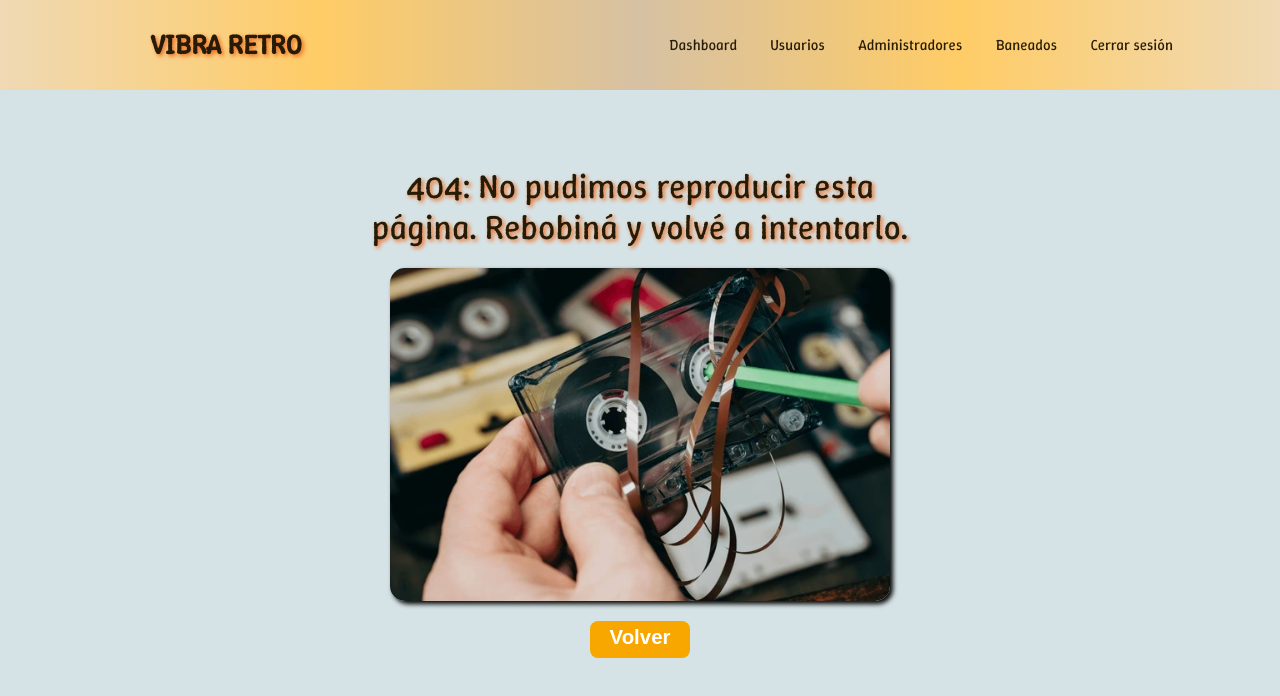
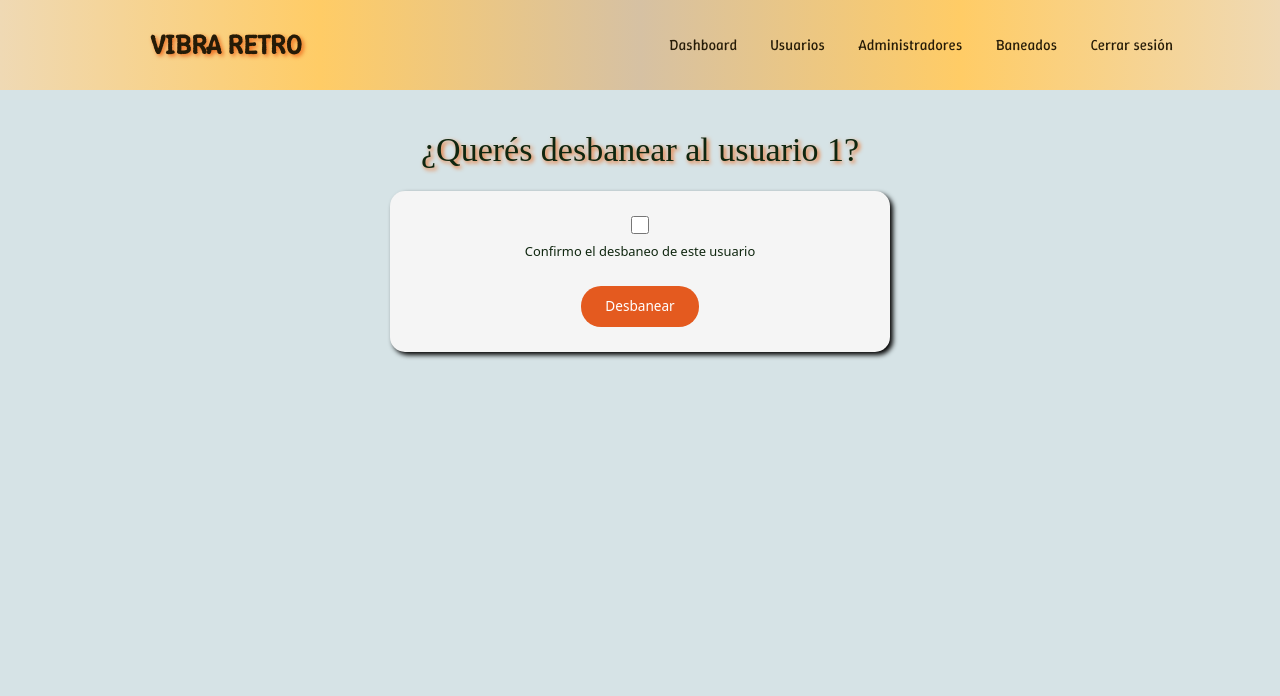
Before and after one commit to yamilaluz2/vibraretro-dashboard-react, a React (Create React App) app: page /unBan/1 in a window 1280 px wide. Before the commit this address had no page. Shown: the top 696 px of the page. Built offline with nearby package versions, Linux system fonts and the light colour scheme; sample sign-in values are in the browser's storage.

Commit message:
Se agregó componente unBan

```diff
--- a/src/App.js
+++ b/src/App.js
@@ -6,6 +6,7 @@ import Dashboard from './components/Dashboard/Dashboard';
 import Users from './components/Users/Users';
 import User from './components/User/User';
 import Ban from './components/Ban/Ban';
+import UnBan from './components/UnBan/UnBan';
 import Administrators from './components/Administrators/Administrators';
 import Banned from './components/Banned/Banned';
 import Error from './components/Error/Error';
@@ -26,6 +27,7 @@ function App() {
           <Route exact path='/users' element={<ProtectedRoutes><Users /></ProtectedRoutes>} />
           <Route exact path='/user/:userId' element={<ProtectedRoutes><User /></ProtectedRoutes>} />
           <Route exact path='/ban/:userId' element={<ProtectedRoutes><Ban /></ProtectedRoutes>} />
+          <Route exact path='/unBan/:userId' element={<ProtectedRoutes><UnBan /></ProtectedRoutes>} />
           <Route exact path='/administrators' element={<ProtectedRoutes><Administrators /></ProtectedRoutes>} />
           <Route exact path='/banned' element={<ProtectedRoutes><Banned /></ProtectedRoutes>} />
           <Route path='*' element={<Error />} />
--- a/src/components/Table/Table.jsx
+++ b/src/components/Table/Table.jsx
@@ -2,7 +2,7 @@ import React from 'react';
 import './Table.css';
 import Button from "../Button/Button";
 
-const Table = ({ users, onEdit, onBan }) => {
+const Table = ({ users, onEdit, onBan, unBan }) => {
   return (
     <div className="table-container">
       <table className='custom-table'>
@@ -26,7 +26,12 @@ const Table = ({ users, onEdit, onBan }) => {
               <td>{user.state ? "Baneado" : "Activo"}</td>
               <td className="action-buttons">
                 <Button text="Editar" callback={() => onEdit(user.id)} />
-                <Button text="Banear" callback={() => onBan(user.id)} />
+                {!user.state && (
+                  <Button text="Banear" callback={() => onBan(user.id)} />
+                )}
+                {user.state && (
+                  <Button text="Desbanear" callback={() => unBan(user.id)} />
+                )}
               </td>
             </tr>
           ))}
--- /dev/null
+++ b/src/components/UnBan/UnBan.css
@@ -0,0 +1,89 @@
+.unban-container {
+  display: flex;
+  flex-direction: column;
+  align-items: center;
+  justify-content: flex-start;
+  gap: 20px;
+  padding: 40px 20px;
+  width: 100vw;
+  min-height: 80vh;
+  background: #d6e3e6;
+  color: #0f260f;
+  box-sizing: border-box;
+}
+
+.unban-container h2 {
+  font-family: "Lobster", cursive;
+  font-size: 2.5rem;
+  text-shadow: 2px 2px 4px rgb(236, 104, 27);
+  margin: 0;
+  text-align: center;
+}
+
+.unban-form {
+  display: flex;
+  flex-direction: column;
+  gap: 15px;
+  background-color: #f5f5f5;
+  padding: 25px 20px;
+  border-radius: 15px;
+  box-shadow: 3px 3px 5px black;
+  width: 100%;
+  max-width: 500px;
+}
+
+.unban-form label {
+  display: flex;
+  flex-direction: column;
+  font-size: 0.95rem;
+  color: #0f260f;
+}
+
+.confirm-checkbox {
+  flex-direction: row;
+  align-items: center;
+  gap: 8px;
+}
+
+.confirm-checkbox input[type="checkbox"] {
+  width: 18px;
+  height: 18px;
+}
+
+.unban-form button {
+  margin-top: 10px;
+  align-self: center;
+  padding: 10px 24px;
+  border: none;
+  border-radius: 20px;
+  background-color: #e45a1f;
+  color: #fff;
+  font-size: 1rem;
+  cursor: pointer;
+  transition: transform 0.1s ease, box-shadow 0.1s ease, background-color 0.1s ease;
+}
+
+.unban-form button:hover:not(:disabled) {
+  background-color: #c74d1a;
+  box-shadow: 2px 2px 4px rgba(0, 0, 0, 0.4);
+  transform: translateY(-1px);
+}
+
+.unban-form button:disabled {
+  background-color: #b2b2b2;
+  cursor: default;
+}
+
+@media (max-width: 600px) {
+  .unban-container {
+    padding: 30px 15px;
+  }
+
+  .unban-container h2 {
+    font-size: 2rem;
+  }
+
+  .unban-form {
+    padding: 20px 15px;
+  }
+}
--- /dev/null
+++ b/src/components/UnBan/UnBan.jsx
@@ -0,0 +1,99 @@
+import React, { useState } from 'react';
+import { useNavigate, useParams } from 'react-router-dom';
+import Swal from 'sweetalert2';
+import './UnBan.css';
+
+const UnBan = () => {
+  const { userId } = useParams();
+  const [confirm, setConfirm] = useState(false);
+  const [loading, setLoading] = useState(false);
+
+  const navigate = useNavigate();
+
+  const handleUnban = async () => {
+    if (!confirm) {
+      Swal.fire({
+        icon: 'warning',
+        title: 'Falta confirmar',
+        text: 'Debes marcar la opción para confirmar el desbaneo.',
+      });
+      return;
+    }
+
+    const swalConfirm = await Swal.fire({
+      title: `¿Desbanear al usuario ${userId}?`,
+      text: "Esta acción levantará el ban y el usuario podrá volver a ingresar.",
+      icon: 'question',
+      showCancelButton: true,
+      confirmButtonText: 'Sí, desbanear',
+      cancelButtonText: 'Cancelar',
+    });
+
+    if (!swalConfirm.isConfirmed) return;
+
+    setLoading(true);
+
+    try {
+      const token = localStorage.getItem('token');
+
+      const res = await fetch('http://localhost:5029/Ban/UnBan', {
+        method: 'POST',
+        headers: {
+          'Content-Type': 'application/json',
+          'Authorization': `Bearer ${token}`
+        },
+        body: JSON.stringify({ userId })
+      });
+
+      const data = await res.json();
+
+      if (res.ok) {
+        await Swal.fire({
+          icon: 'success',
+          title: '¡Desbaneado!',
+          text: `El usuario ${userId} fue desbaneado correctamente.`,
+        });
+        navigate('/users');
+
+      } else {
+        Swal.fire({
+          icon: 'error',
+          title: 'Error',
+          text: data.error || 'Error al desbanear al usuario.',
+        });
+      }
+    } catch (error) {
+      console.error('Error al desbanear:', error);
+      Swal.fire({
+        icon: 'error',
+        title: 'Error inesperado',
+        text: 'Ocurrió un error, intenta nuevamente.',
+      });
+    } finally {
+      setLoading(false);
+    }
+  };
+
+  return (
+    <div className="unban-container">
+      <h2>¿Querés desbanear al usuario {userId}?</h2>
+
+      <div className="unban-form">
+        <label className="confirm-checkbox">
+          <input
+            type="checkbox"
+            checked={confirm}
+            onChange={() => setConfirm(!confirm)}
+          />
+          Confirmo el desbaneo de este usuario
+        </label>
+
+        <button onClick={handleUnban} disabled={loading}>
+          {loading ? 'Procesando...' : 'Desbanear'}
+        </button>
+      </div>
+    </div>
+  );
+};
+
+export default UnBan;
--- a/src/components/Users/Users.jsx
+++ b/src/components/Users/Users.jsx
@@ -48,6 +48,10 @@ const Users = () => {
     navigate(`/ban/${userId}`);
   };
 
+  const handleUnBan = (userId) => {
+    navigate(`/unBan/${userId}`);
+  };
+
   const filteredUsers = users.filter(user =>
     user.name.toLowerCase().includes(searchQuery.toLowerCase()) ||
     user.userName.toLowerCase().includes(searchQuery.toLowerCase()) ||
@@ -62,7 +66,7 @@ const Users = () => {
         <p>Cargando usuarios...</p>
       ) : (
         <>
-          <Table users={filteredUsers} onEdit={handleEdit} onBan={handleBan} />
+          <Table users={filteredUsers} onEdit={handleEdit} onBan={handleBan} unBan={handleUnBan}/>
           <Paginador pageNumber={pageNumber} setPageNumber={setPageNumber} />
         </>
       )}
```
